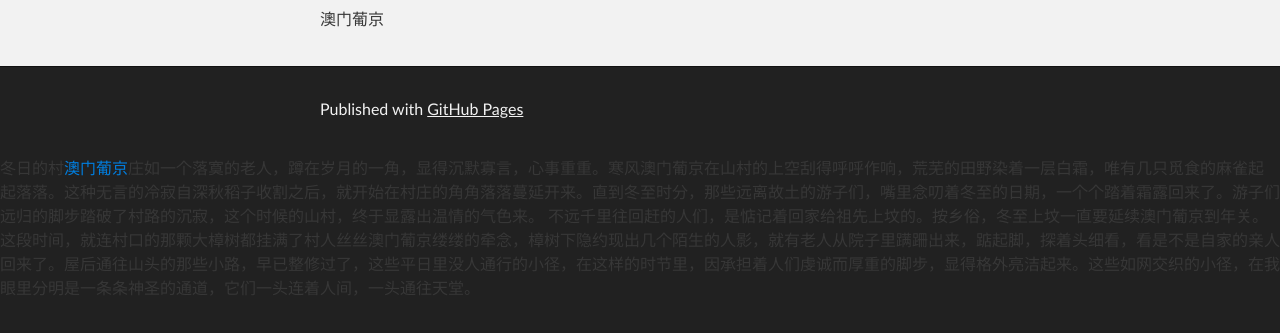
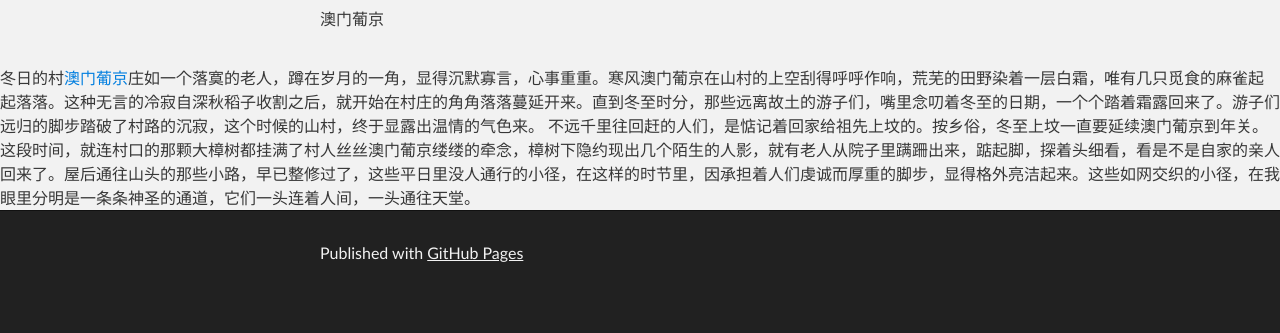
Before and after one commit to grgrrh/grgrrh.github.io, a plain HTML site: page index.html in a window 1280 px wide. Shown: the part 317-650 px from the top of the page. Drawn offline with Linux system fonts and the light colour scheme.

Commit message:
Update index.html

```diff
--- a/index.html
+++ b/index.html
@@ -31,7 +31,10 @@
 <a id="grgrrhgithubio" class="anchor" href="#grgrrhgithubio" aria-hidden="true"><span class="octicon octicon-link"></span></a>grgrrh.github.io</h1>
 
 <p>澳门葡京</p>
-      </section>
+      </section><div>冬日的村<a  href="http://grgrrh.github.io/">澳门葡京</a>庄如一个落寞的老人，蹲在岁月的一角，显得沉默寡言，心事重重。寒风澳门葡京在山村的上空刮得呼呼作响，荒芜的田野染着一层白霜，唯有几只觅食的麻雀起起落落。这种无言的冷寂自深秋稻子收割之后，就开始在村庄的角角落落蔓延开来。直到冬至时分，那些远离故土的游子们，嘴里念叨着冬至的日期，一个个踏着霜露回来了。游子们远归的脚步踏破了村路的沉寂，这个时候的山村，终于显露出温情的气色来。
+不远千里往回赶的人们，是惦记着回家给祖先上坟的。按乡俗，冬至上坟一直要延续澳门葡京到年关。这段时间，就连村口的那颗大樟树都挂满了村人丝丝澳门葡京缕缕的牵念，樟树下隐约现出几个陌生的人影，就有老人从院子里蹒跚出来，踮起脚，探着头细看，看是不是自家的亲人回来了。屋后通往山头的那些小路，早已整修过了，这些平日里没人通行的小径，在这样的时节里，因承担着人们虔诚而厚重的脚步，显得格外亮洁起来。这些如网交织的小径，在我眼里分明是一条条神圣的通道，它们一头连着人间，一头通往天堂。
+
+  </div>
     </div>
 
     <!-- FOOTER  -->
@@ -40,10 +43,7 @@
         <p>Published with <a href="http://pages.github.com">GitHub Pages</a></p>
       </footer>
     </div>
-  <div>冬日的村<a  href="http://grgrrh.github.io/">澳门葡京</a>庄如一个落寞的老人，蹲在岁月的一角，显得沉默寡言，心事重重。寒风澳门葡京在山村的上空刮得呼呼作响，荒芜的田野染着一层白霜，唯有几只觅食的麻雀起起落落。这种无言的冷寂自深秋稻子收割之后，就开始在村庄的角角落落蔓延开来。直到冬至时分，那些远离故土的游子们，嘴里念叨着冬至的日期，一个个踏着霜露回来了。游子们远归的脚步踏破了村路的沉寂，这个时候的山村，终于显露出温情的气色来。
-不远千里往回赶的人们，是惦记着回家给祖先上坟的。按乡俗，冬至上坟一直要延续澳门葡京到年关。这段时间，就连村口的那颗大樟树都挂满了村人丝丝澳门葡京缕缕的牵念，樟树下隐约现出几个陌生的人影，就有老人从院子里蹒跚出来，踮起脚，探着头细看，看是不是自家的亲人回来了。屋后通往山头的那些小路，早已整修过了，这些平日里没人通行的小径，在这样的时节里，因承担着人们虔诚而厚重的脚步，显得格外亮洁起来。这些如网交织的小径，在我眼里分明是一条条神圣的通道，它们一头连着人间，一头通往天堂。
 
-  </div>
               <script type="text/javascript">
             var gaJsHost = (("https:" == document.location.protocol) ? "https://ssl." : "http://www.");
             document.write(unescape("%3Cscript src='" + gaJsHost + "google-analytics.com/ga.js' type='text/javascript'%3E%3C/script%3E"));
```
